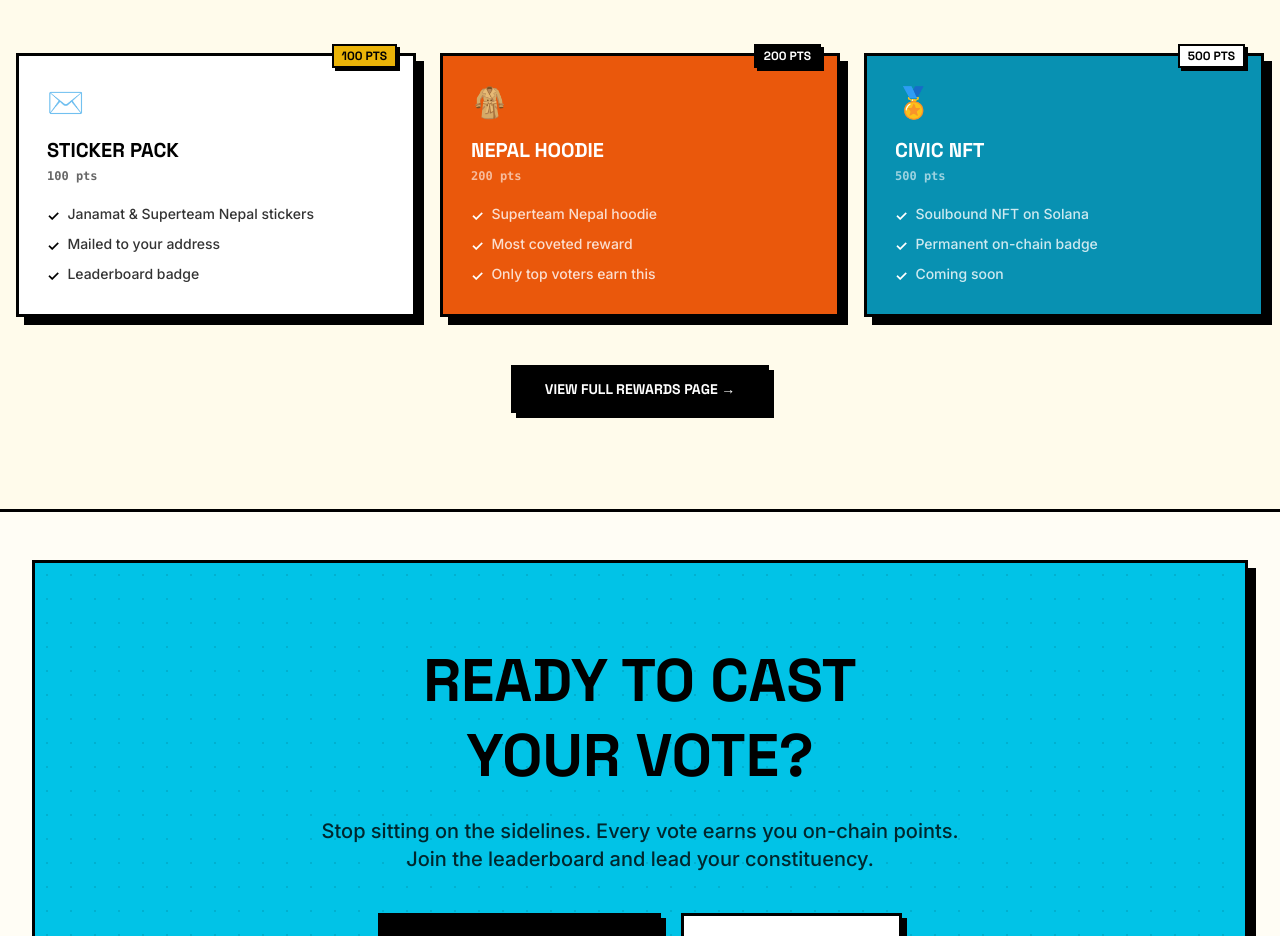
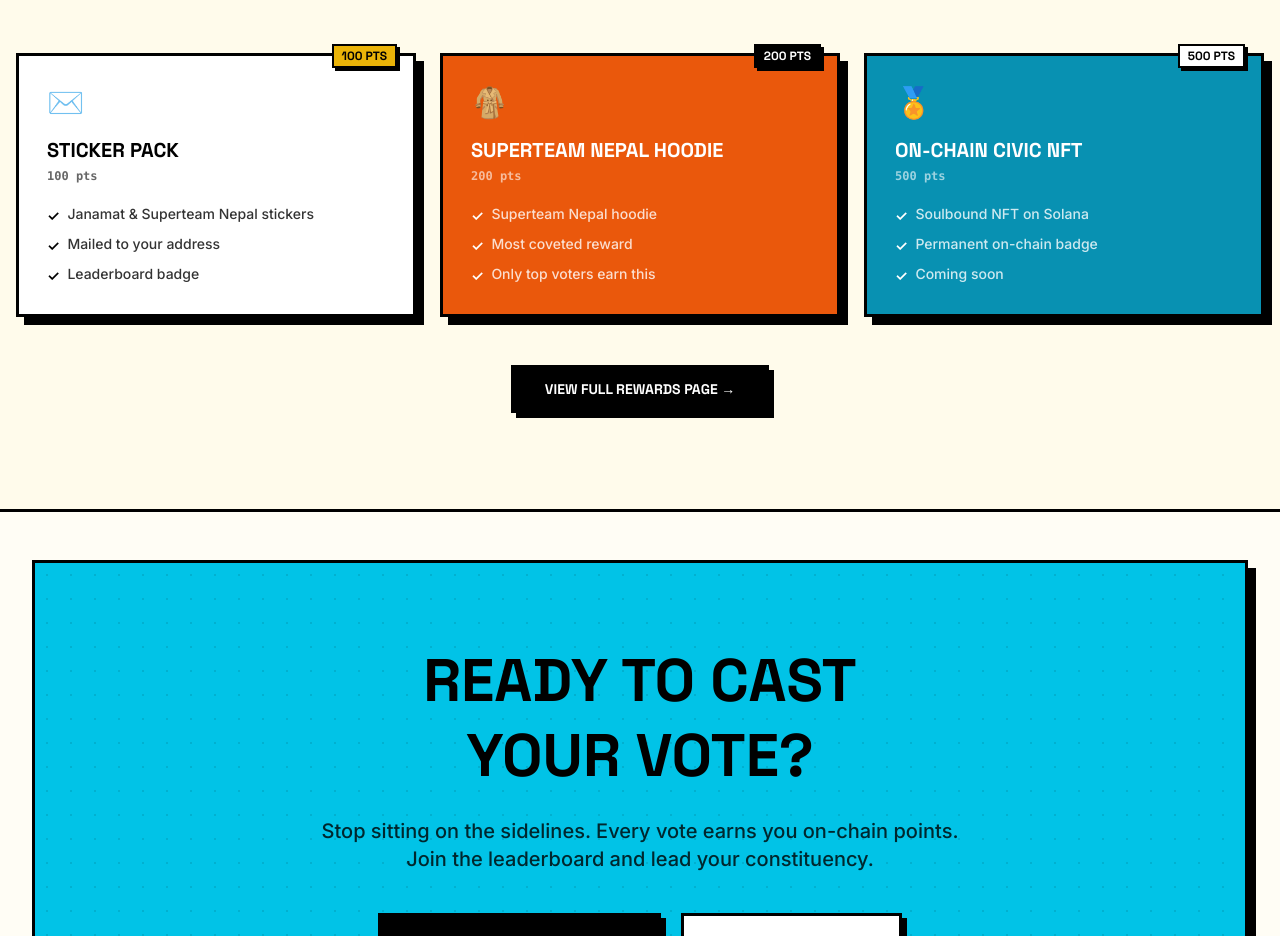
Before and after one commit to adarsh-fxz/janamat-engage-rank, a Next.js app in the folder frontend/: page / in a window 1280 px wide. Shown: the part 2620-3556 px from the top of the page. Built offline with nearby package versions, Linux system fonts and the light colour scheme; no server answers.

Commit message:
fix: update reward tier names for clarity

```diff
--- a/frontend/components/sections/RewardsTiers.tsx
+++ b/frontend/components/sections/RewardsTiers.tsx
@@ -15,7 +15,7 @@
   },
   {
     icon: "🧥",
-    name: "Nepal Hoodie",
+    name: "Superteam Nepal Hoodie",
     range: "200 pts",
     perks: [
       "Superteam Nepal hoodie",
@@ -29,7 +29,7 @@
   },
   {
     icon: "🏅",
-    name: "Civic NFT",
+    name: "On-Chain Civic NFT",
     range: "500 pts",
     perks: [
       "Soulbound NFT on Solana",
```
